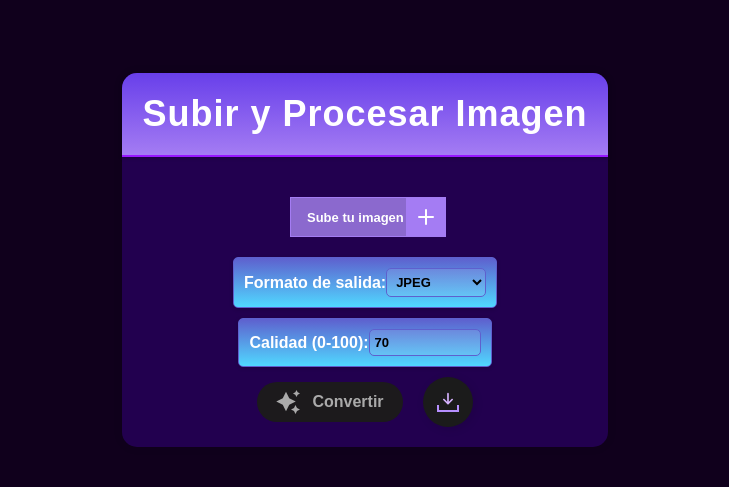
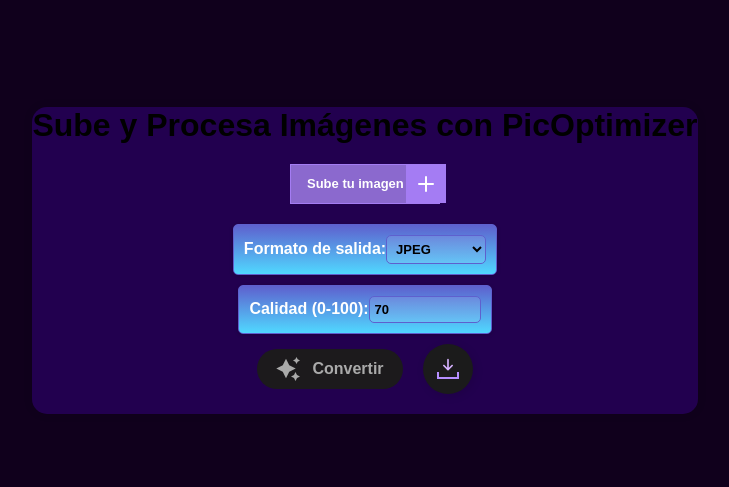
Before and after one commit to eljega/PicOptimizer, a Flask app: page / in a window 1280 px wide. Shown: the top 487 px of the page, without its empty margins (275-1004 px from the left). Run offline with Flask 3, Linux system fonts and the light colour scheme.

Commit message:
Update upload.html

```diff
--- a/templates/upload.html
+++ b/templates/upload.html
@@ -1,15 +1,17 @@
 <!DOCTYPE html>
-<html lang="en" class="dark-mode">
+<html lang="es">
 <head>
-    <title>Subir y Procesar Imagen</title>
+    <meta charset="UTF-8">
+    <meta name="viewport" content="width=device-width, initial-scale=1.0">
+    <meta name="description" content="PicOptimizer - Sube y Procesa Imágenes: Convierte imágenes de PNG a JPEG, WebP o viceversa y reduce su tamaño de forma rápida y sencilla. ¡Optimiza tus imágenes en línea!">
+    <title>PicOptimizer - Sube y Procesa Imágenes</title>
     <link rel="stylesheet" type="text/css" href="/static/styles.css">
 </head>
 <body>
-
     <div class="container">
-        <div class="header">
-            <h1>Subir y Procesar Imagen</h1>
-        </div>
+        <header>
+            <h1>Sube y Procesa Imágenes con PicOptimizer</h1>
+        </header>
         <div class="content">
             <form method="POST" enctype="multipart/form-data">
                 <div class="upload-container">
@@ -17,7 +19,6 @@
                         <span class="button__text">Sube tu imagen</span>
                         <span class="button__icon"><svg xmlns="http://www.w3.org/2000/svg" width="24" viewBox="0 0 24 24" stroke-width="2" stroke-linejoin="round" stroke-linecap="round" stroke="currentColor" height="24" fill="none" class="svg"><line y2="19" y1="5" x2="12" x1="12"></line><line y2="12" y1="12" x2="19" x1="5"></line></svg></span>
                     </button>
-
                     <input type="file" name="file" id="file" class="file-input">
                 </div>
                 <div class="options-container">
@@ -34,8 +35,6 @@
                         <input type="number" name="quality" id="quality" class="number-input" min="0" max="100" value="70">
                     </div>
                     <div class="button-container">
-
-
                         <button type="submit" class="btn">
                             <svg type="submit" height="24" width="24" fill="#FFFFFF" viewBox="0 0 24 24" data-name="Layer 1" id="Layer_1" class="sparkle">
                                 <path d="M10,21.236,6.755,14.745.264,11.5,6.755,8.255,10,1.764l3.245,6.491L19.736,11.5l-6.491,3.245ZM18,21l1.5,3L21,21l3-1.5L21,18l-1.5-3L18,18l-3,1.5ZM19.333,4.667,20.5,7l1.167-2.333L24,3.5,21.667,2.333,20.5,0,19.333,2.333,17,3.5Z"></path>
@@ -52,7 +51,7 @@
             </form>
         </div>
         <div class="preview-image-container hidden">
-            <img id="preview-image">
+            <img id="preview-image" alt="Vista previa de la imagen">
         </div>
 
         {% if original_image %}
@@ -90,7 +89,6 @@
             <path d="M0 24C0 10.7 10.7 0 24 0H69.5c22 0 41.5 12.8 50.6 32h411c26.3 0 45.5 25 38.6 50.4l-41 152.3c-8.5 31.4-37 53.3-69.5 53.3H170.7l5.4 28.5c2.2 11.3 12.1 19.5 23.6 19.5H488c13.3 0 24 10.7 24 24s-10.7 24-24 24H199.7c-34.6 0-64.3-24.6-70.7-58.5L77.4 54.5c-.7-3.8-4-6.5-7.9-6.5H24C10.7 48 0 37.3 0 24zM128 464a48 48 0 1 1 96 0 48 48 0 1 1 -96 0zm336-48a48 48 0 1 1 0 96 48 48 0 1 1 0-96z"></path>
         </svg>
     </a>
-
 
     <div id="loader" class="hidden">
         <svg viewBox="25 25 50 50">
```
